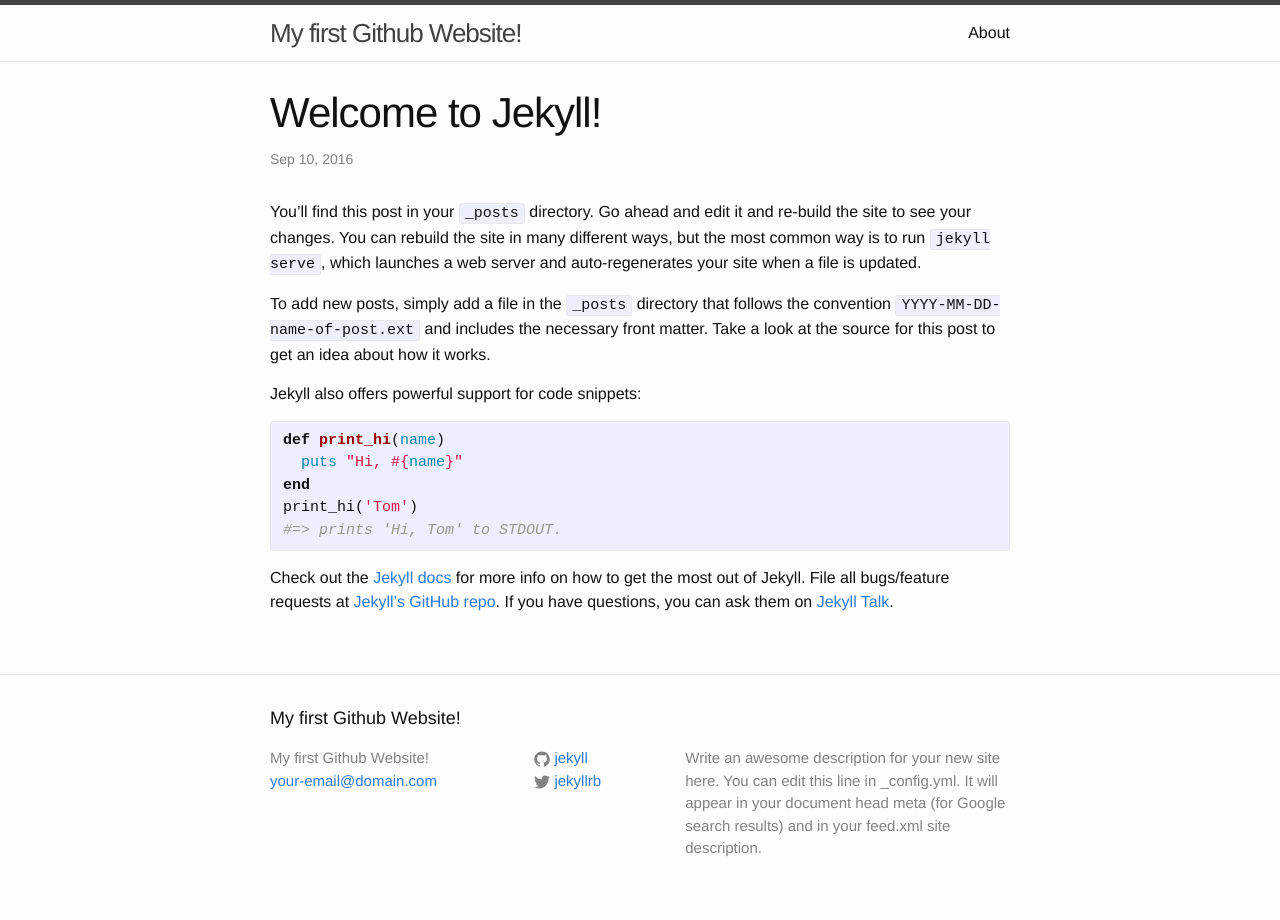
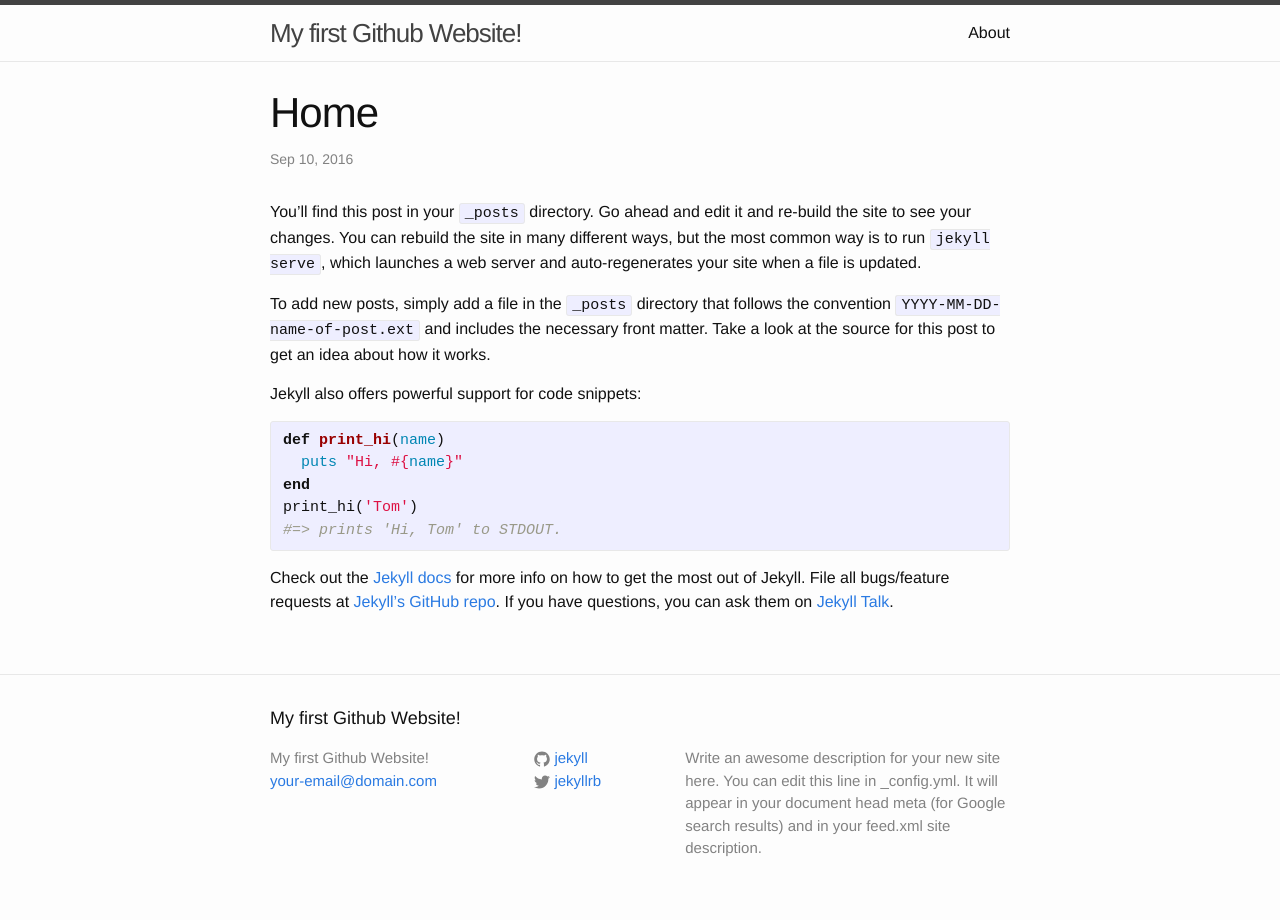
Before and after one commit to Astronut123/Astronut123.github.io, a Jekyll site: the page built from _posts/2016-09-10-welcome-to-jekyll.markdown, in a window 1280 px wide. Built offline with Jekyll 4.4.1, drawn with Linux system fonts in a browser that asks for light colours.

Commit message:
Update 2016-09-10-welcome-to-jekyll.markdown

```diff
--- a/_posts/2016-09-10-welcome-to-jekyll.markdown
+++ b/_posts/2016-09-10-welcome-to-jekyll.markdown
@@ -1,6 +1,6 @@
 ---
 layout: post
-title:  "Welcome to Jekyll!"
+title:  "Home"
 date:   2016-09-10 16:44:06 -0400
 categories: jekyll update
 ---
```
